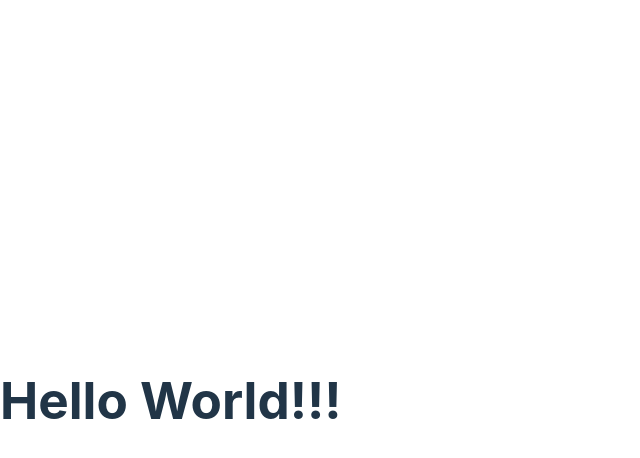
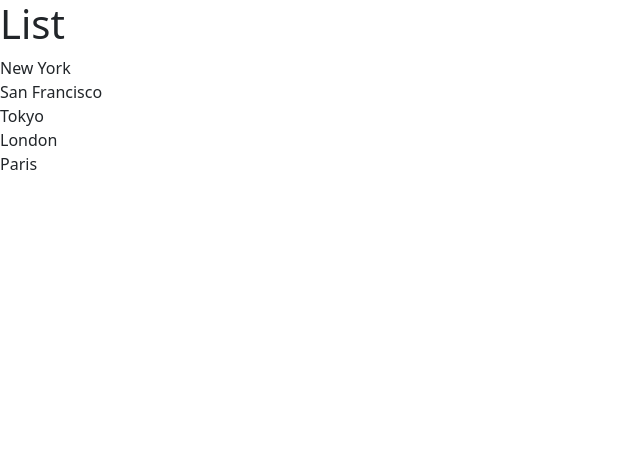
Before and after one commit to sanket1305/react-ing, a React (Vite) app in the folder youtube1/react-app/: page / in a window 1280 px wide. Shown: the top 458 px of the page, without its empty margins (0-640 px from the left). Built offline with nearby package versions, Linux system fonts and the light colour scheme.

Commit message:
rendering lists

```diff
--- /dev/null
+++ b/package.json
@@ -0,0 +1,5 @@
+{
+  "dependencies": {
+    "bootstrap": "^5.3.3"
+  }
+}
--- a/youtube1/react-app/src/App.tsx
+++ b/youtube1/react-app/src/App.tsx
@@ -1,7 +1,7 @@
-import Message from './Message'
+import ListGroup from './components/ListGroup'
 
 function App () {
-  return <div><Message /></div>
+  return <div><ListGroup /></div>
 }
 
 export default App;
--- /dev/null
+++ b/youtube1/react-app/src/components/ListGroup.tsx
@@ -0,0 +1,19 @@
+import { Fragment } from "react";
+
+function ListGroup() {
+  const items = ["New York", "San Francisco", "Tokyo", "London", "Paris"];
+
+  return (
+    // we can also use <> </> to use fragments without actually importing them
+    <Fragment>
+      <h1>List</h1>
+      <ul className="list-group">
+        {items.map((item) => (
+          <li key={item}>{item}</li>
+        ))}
+      </ul>
+    </Fragment>
+  );
+}
+
+export default ListGroup;
--- a/youtube1/react-app/src/index.css
+++ /dev/null
@@ -1,69 +0,0 @@
-:root {
-  font-family: Inter, system-ui, Avenir, Helvetica, Arial, sans-serif;
-  line-height: 1.5;
-  font-weight: 400;
-
-  color-scheme: light dark;
-  color: rgba(255, 255, 255, 0.87);
-  background-color: #242424;
-
-  font-synthesis: none;
-  text-rendering: optimizeLegibility;
-  -webkit-font-smoothing: antialiased;
-  -moz-osx-font-smoothing: grayscale;
-  -webkit-text-size-adjust: 100%;
-}
-
-a {
-  font-weight: 500;
-  color: #646cff;
-  text-decoration: inherit;
-}
-a:hover {
-  color: #535bf2;
-}
-
-body {
-  margin: 0;
-  display: flex;
-  place-items: center;
-  min-width: 320px;
-  min-height: 100vh;
-}
-
-h1 {
-  font-size: 3.2em;
-  line-height: 1.1;
-}
-
-button {
-  border-radius: 8px;
-  border: 1px solid transparent;
-  padding: 0.6em 1.2em;
-  font-size: 1em;
-  font-weight: 500;
-  font-family: inherit;
-  background-color: #1a1a1a;
-  cursor: pointer;
-  transition: border-color 0.25s;
-}
-button:hover {
-  border-color: #646cff;
-}
-button:focus,
-button:focus-visible {
-  outline: 4px auto -webkit-focus-ring-color;
-}
-
-@media (prefers-color-scheme: light) {
-  :root {
-    color: #213547;
-    background-color: #ffffff;
-  }
-  a:hover {
-    color: #747bff;
-  }
-  button {
-    background-color: #f9f9f9;
-  }
-}
--- a/youtube1/react-app/src/main.tsx
+++ b/youtube1/react-app/src/main.tsx
@@ -1,7 +1,7 @@
 import React from 'react'
 import ReactDOM from 'react-dom/client'
 import App from './App'
-import './index.css'
+import 'bootstrap/dist/css/bootstrap.css'
 
 ReactDOM.createRoot(document.getElementById('root') as HTMLElement).render(
   <React.StrictMode>
```
Also changed, not shown: 2 other files (tests, documents, lock files or other folders).
